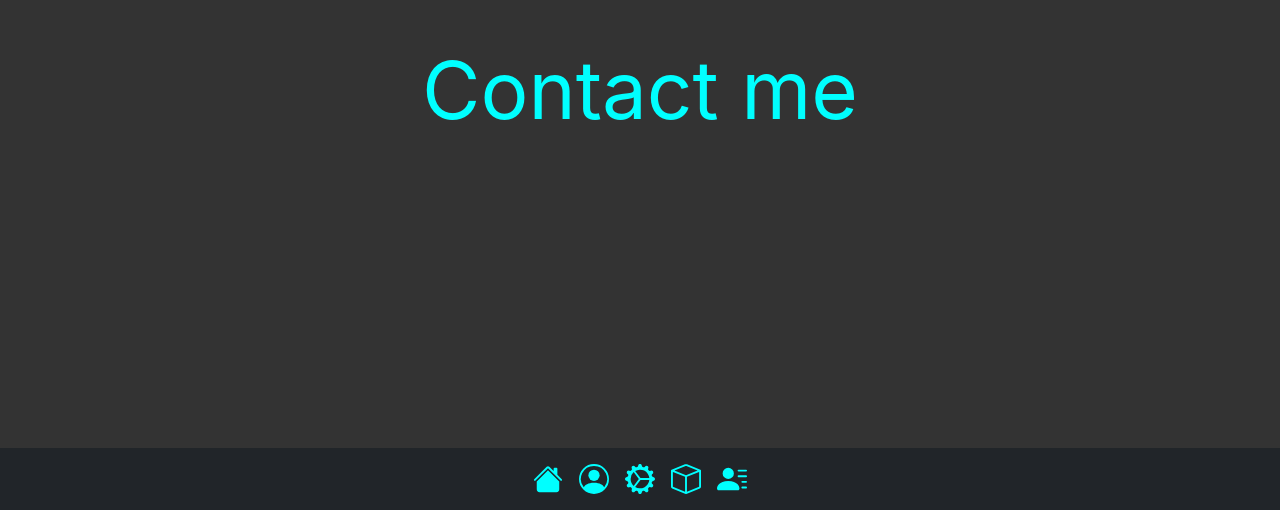
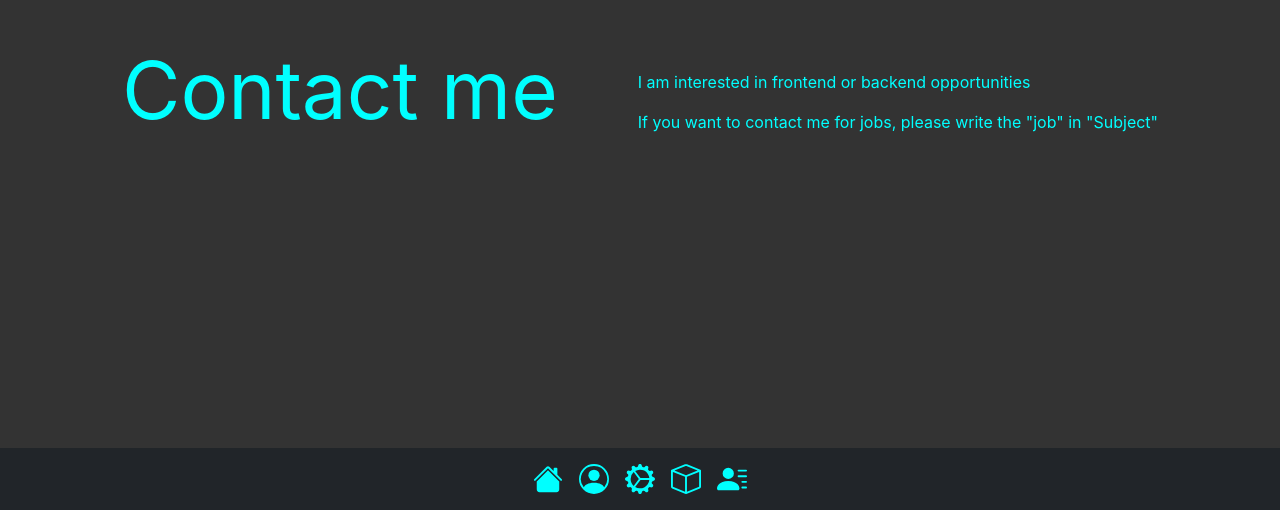
Before and after one commit to LIASY032/porfolio, a React (Create React App) app: page /contact in a window 1280 px wide. Shown: the part 290-800 px from the top of the page. Built offline with nearby package versions, Linux system fonts and the light colour scheme.

Commit message:
Contact edited

```diff
--- a/src/components/pages/Contact.js
+++ b/src/components/pages/Contact.js
@@ -18,6 +18,14 @@ function Contact() {
           <span>e</span>
         </div>
       </Fade>
+
+      <div>
+        <p>I am interested in frontend or backend opportunities</p>
+        <p>
+          If you want to contact me for jobs, please write the "job" in
+          "Subject"
+        </p>
+      </div>
     </div>
   );
 }
```
Also changed, not shown: src/components/3dCarousel.js (added).
